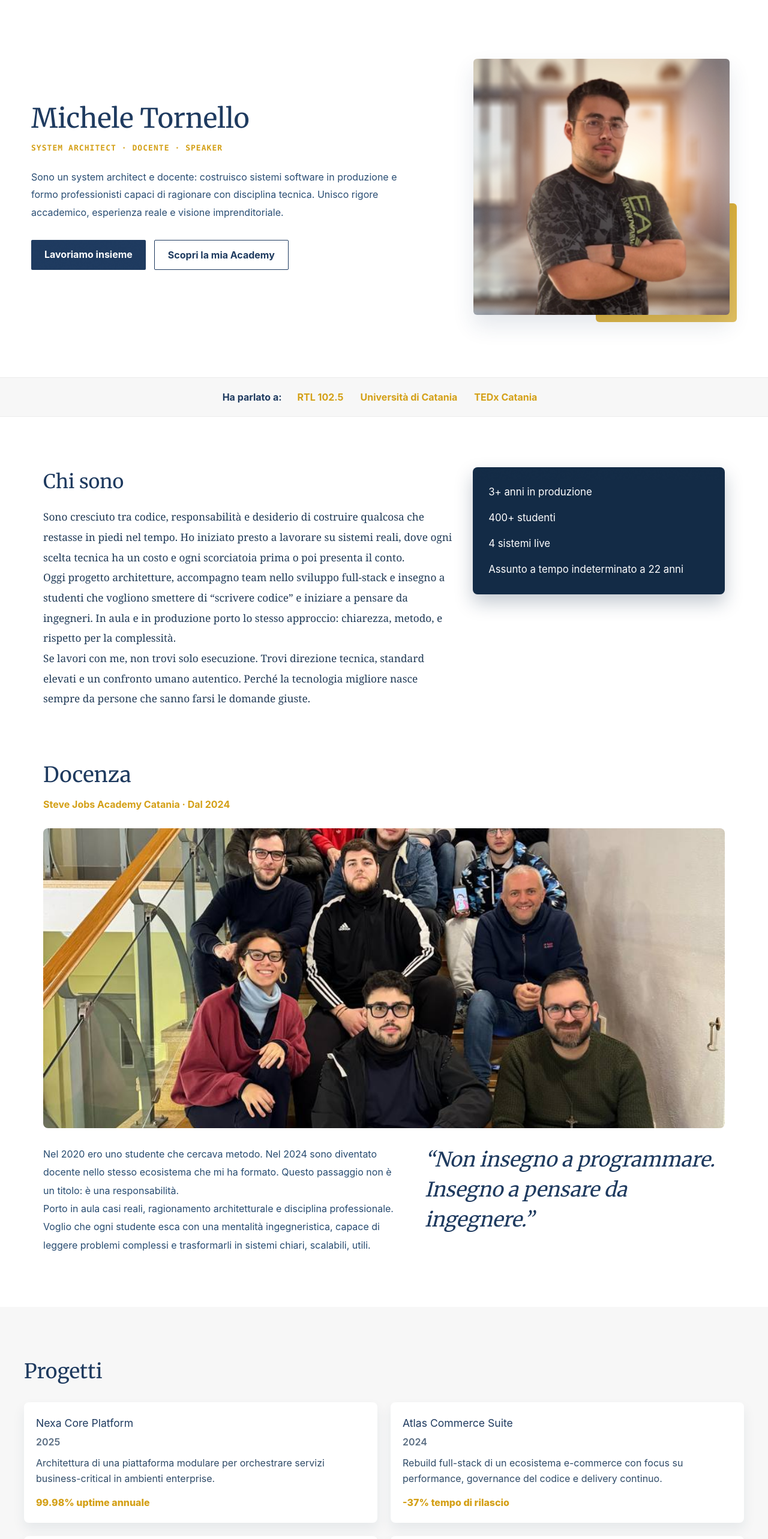
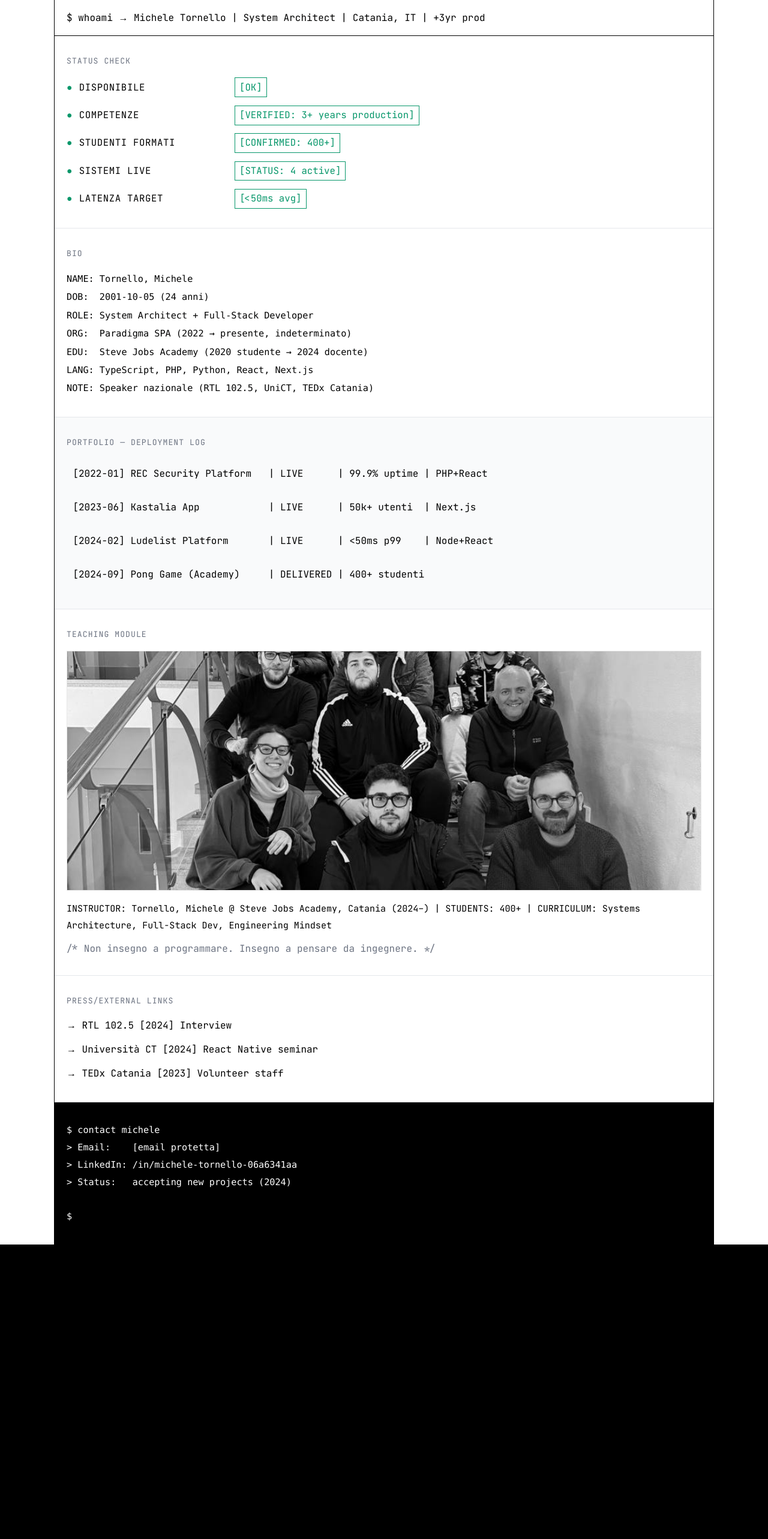
Before and after one commit to Flame0510/micheletornello.com, a Next.js app: page / in a window 1280 px wide. Shown: the top 2566 px of the page at 60% size. After the commit the page ends 2075 px from the top, so only its background shows below. Built offline with nearby package versions, Linux system fonts and the light colour scheme.

Commit message:
feat: r8 The Proof - data-only terminal aesthetic

```diff
--- a/src/app/page.tsx
+++ b/src/app/page.tsx
@@ -1,294 +1,143 @@
-const palette = {
-  white: '#FFFFFF',
-  blue: '#1E3A5F',
-  mustard: '#D4A017',
-  lightGray: '#F7F7F7',
-  darkBlue: '#132B46',
+import { CSSProperties } from 'react';
+import { JetBrains_Mono } from 'next/font/google';
+
+const jetbrainsMono = JetBrains_Mono({
+  subsets: ['latin'],
+  weight: ['400', '500', '700'],
+  display: 'swap',
+});
+
+const statusChecks = [
+  { label: 'DISPONIBILE', value: '[OK]' },
+  { label: 'COMPETENZE', value: '[VERIFIED: 3+ years production]' },
+  { label: 'STUDENTI FORMATI', value: '[CONFIRMED: 400+]' },
+  { label: 'SISTEMI LIVE', value: '[STATUS: 4 active]' },
+  { label: 'LATENZA TARGET', value: '[<50ms avg]' },
+];
+
+const deploymentLog = [
+  '[2022-01] REC Security Platform   | LIVE      | 99.9% uptime | PHP+React',
+  '[2023-06] Kastalia App            | LIVE      | 50k+ utenti  | Next.js',
+  '[2024-02] Ludelist Platform       | LIVE      | <50ms p99    | Node+React',
+  '[2024-09] Pong Game (Academy)     | DELIVERED | 400+ studenti',
+];
+
+const links = [
+  '→ RTL 102.5      [2024] Interview',
+  '→ Università CT  [2024] React Native seminar',
+  '→ TEDx Catania   [2023] Volunteer staff',
+];
+
+const styles: Record<string, CSSProperties> = {
+  main: { background: '#FFFFFF', color: '#000000', minHeight: '100vh' },
+  shell: { width: 'min(1100px, 100%)', margin: '0 auto', borderLeft: '1px solid #000', borderRight: '1px solid #000' },
+  header: {
+    borderBottom: '1px solid #000',
+    padding: '1rem 1.25rem',
+    fontSize: '1rem',
+    lineHeight: 1.7,
+    whiteSpace: 'nowrap',
+    overflowX: 'auto',
+  },
+  section: { padding: '2rem 1.25rem', borderBottom: '1px solid #E5E7EB' },
+  title: { fontSize: '0.82rem', letterSpacing: '0.08em', marginBottom: '1.1rem', color: '#6B7280' },
+  statusList: { display: 'grid', gap: '0.85rem' },
+  statusRow: { display: 'flex', alignItems: 'center', gap: '0.7rem', flexWrap: 'wrap', fontSize: '0.98rem', lineHeight: 1.8 },
+  dot: { color: '#059669' },
+  label: { minWidth: '15.5rem', letterSpacing: '0.04em' },
+  badge: { color: '#059669', border: '1px solid #059669', padding: '0.08rem 0.45rem' },
+  mono: { margin: 0, whiteSpace: 'pre-wrap', lineHeight: 2, fontSize: '0.95rem' },
+  logSection: { padding: '2rem 1.25rem', borderBottom: '1px solid #E5E7EB', background: '#F9FAFB' },
+  logList: { display: 'grid', gap: '0.4rem' },
+  logRow: { padding: '0.6rem 0.65rem', lineHeight: 1.9, whiteSpace: 'pre-wrap', userSelect: 'text' },
+  image: { width: '100%', height: '400px', objectFit: 'cover', filter: 'grayscale(1)', border: '1px solid #E5E7EB' },
+  teachingLine: { margin: '1rem 0 0', lineHeight: 1.9, fontSize: '0.94rem' },
+  quote: { margin: '0.75rem 0 0', color: '#6B7280' },
+  linksList: { display: 'grid', gap: '0.7rem' },
+  linkRow: { lineHeight: 1.8 },
+  contact: { background: '#000', color: '#FFF', padding: '2rem 1.25rem' },
+  contactBlock: { margin: 0, lineHeight: 1.9, whiteSpace: 'pre-wrap', fontSize: '0.95rem' },
+  cursor: { display: 'inline-block', animation: 'blink 1s step-end infinite' },
 };
 
-const projects = [
-  {
-    name: 'Nexa Core Platform',
-    year: '2025',
-    description:
-      'Architettura di una piattaforma modulare per orchestrare servizi business-critical in ambienti enterprise.',
-    metric: '99.98% uptime annuale',
-  },
-  {
-    name: 'Atlas Commerce Suite',
-    year: '2024',
-    description:
-      'Rebuild full-stack di un ecosistema e-commerce con focus su performance, governance del codice e delivery continuo.',
-    metric: '-37% tempo di rilascio',
-  },
-  {
-    name: 'SignalOps Dashboard',
-    year: '2024',
-    description:
-      'Sistema osservabilità e KPI real-time per decisioni tecniche rapide e allineamento tra team prodotto e sviluppo.',
-    metric: '4 team allineati su KPI unici',
-  },
-  {
-    name: 'Academy Engineering Track',
-    year: '2024',
-    description:
-      'Percorso didattico pratico per formare sviluppatori con metodo ingegneristico, non solo competenze operative.',
-    metric: '400+ studenti formati',
-  },
-];
+export default function Page() {
+  return (
+    <main className={jetbrainsMono.className} style={styles.main}>
+      <style>{`@keyframes blink {0%,100%{opacity:1}50%{opacity:0}} @media (max-width:768px){.proof-shell{border-left:none!important;border-right:none!important}.proof-header{white-space:pre-wrap!important;overflow-x:visible!important}.status-label{min-width:0!important}} .log-row:hover{background:#E5E7EB}`}</style>
+      <div className="proof-shell" style={styles.shell}>
+        <header className="proof-header" style={styles.header}>
+          $ whoami → Michele Tornello | System Architect | Catania, IT | +3yr prod
+        </header>
 
-export default function HomePage() {
-  return (
-    <main style={{ background: palette.white, color: palette.blue, fontFamily: 'Inter, system-ui, sans-serif' }}>
-      <section className="mentor-section" style={{ maxWidth: 1240, margin: '0 auto', padding: '86px 32px 92px' }}>
-        <div
-          style={{
-            display: 'grid',
-            gridTemplateColumns: 'minmax(0, 1.5fr) minmax(320px, 1fr)',
-            gap: 48,
-            alignItems: 'center',
-          }}
-        >
-          <div>
-            <h1
-              style={{
-                margin: 0,
-                fontFamily: 'var(--font-merriweather), Georgia, serif',
-                fontSize: 'clamp(2.4rem, 3.5vw, 4rem)',
-                lineHeight: 1.05,
-                color: palette.blue,
-              }}
-            >
-              Michele Tornello
-            </h1>
-            <div
-              style={{
-                display: 'inline-block',
-                marginTop: 16,
-                fontFamily: 'ui-monospace, SFMono-Regular, Menlo, Monaco, monospace',
-                fontWeight: 700,
-                fontSize: 13,
-                letterSpacing: '0.08em',
-                textTransform: 'uppercase',
-                color: palette.mustard,
-              }}
-            >
-              System Architect · Docente · Speaker
-            </div>
-            <p style={{ marginTop: 24, maxWidth: 620, fontSize: '1rem', lineHeight: 1.85, color: '#294D73' }}>
-              Sono un system architect e docente: costruisco sistemi software in produzione e formo professionisti capaci
-              di ragionare con disciplina tecnica. Unisco rigore accademico, esperienza reale e visione imprenditoriale.
-            </p>
-            <div style={{ display: 'flex', gap: 14, flexWrap: 'wrap', marginTop: 30 }}>
-              <a
-                href="#contatto"
-                style={{
-                  background: palette.blue,
-                  color: '#fff',
-                  textDecoration: 'none',
-                  padding: '12px 22px',
-                  borderRadius: 2,
-                  fontWeight: 700,
-                }}
-              >
-                Lavoriamo insieme
-              </a>
-              <a
-                href="#docenza"
-                style={{
-                  border: `1.5px solid ${palette.blue}`,
-                  color: palette.blue,
-                  textDecoration: 'none',
-                  padding: '12px 22px',
-                  borderRadius: 2,
-                  fontWeight: 700,
-                  background: 'transparent',
-                }}
-              >
-                Scopri la mia Academy
-              </a>
-            </div>
-          </div>
-
-          <div style={{ position: 'relative', padding: 12 }}>
-            <div
-              style={{
-                position: 'absolute',
-                right: 0,
-                bottom: 0,
-                width: '52%',
-                height: '44%',
-                background: `linear-gradient(145deg, ${palette.mustard}, #e2c05f)`,
-                borderRadius: 6,
-              }}
-            />
-            <img
-              src="/profile-photo.png"
-              alt="Michele Tornello"
-              style={{
-                position: 'relative',
-                zIndex: 1,
-                width: '100%',
-                maxWidth: 450,
-                display: 'block',
-                borderRadius: 6,
-                objectFit: 'cover',
-                boxShadow: '0 18px 36px rgba(30,58,95,0.12)',
-              }}
-            />
-          </div>
-        </div>
-      </section>
-
-      <section className="mentor-section" style={{ background: palette.lightGray, borderTop: '1px solid #ECECEC', borderBottom: '1px solid #ECECEC' }}>
-        <div style={{ maxWidth: 1100, margin: '0 auto', padding: '20px 24px', textAlign: 'center', fontWeight: 700, color: palette.mustard }}>
-          <span style={{ marginRight: 12, color: palette.blue }}>Ha parlato a:</span>
-          <span style={{ margin: '0 14px' }}>RTL 102.5</span>
-          <span style={{ margin: '0 14px' }}>Università di Catania</span>
-          <span style={{ margin: '0 14px' }}>TEDx Catania</span>
-        </div>
-      </section>
-
-      <section className="mentor-section" style={{ maxWidth: 1200, margin: '0 auto', padding: '84px 32px' }}>
-        <div style={{ display: 'grid', gridTemplateColumns: '1.3fr 0.8fr', gap: 34, alignItems: 'start' }}>
-          <div>
-            <h2 style={{ marginTop: 0, marginBottom: 18, fontFamily: 'var(--font-merriweather), Georgia, serif', fontSize: '2rem' }}>Chi sono</h2>
-            <div style={{ fontFamily: 'Georgia, serif', fontSize: '1.08rem', lineHeight: 1.95, color: '#213B57' }}>
-              <p>
-                Sono cresciuto tra codice, responsabilità e desiderio di costruire qualcosa che restasse in piedi nel
-                tempo. Ho iniziato presto a lavorare su sistemi reali, dove ogni scelta tecnica ha un costo e ogni
-                scorciatoia prima o poi presenta il conto.
-              </p>
-              <p>
-                Oggi progetto architetture, accompagno team nello sviluppo full-stack e insegno a studenti che vogliono
-                smettere di “scrivere codice” e iniziare a pensare da ingegneri. In aula e in produzione porto lo stesso
-                approccio: chiarezza, metodo, e rispetto per la complessità.
-              </p>
-              <p>
-                Se lavori con me, non trovi solo esecuzione. Trovi direzione tecnica, standard elevati e un confronto
-                umano autentico. Perché la tecnologia migliore nasce sempre da persone che sanno farsi le domande giuste.
-              </p>
-            </div>
-          </div>
-          <aside style={{ background: palette.darkBlue, color: '#fff', padding: '28px 26px', borderRadius: 8, boxShadow: '0 14px 30px rgba(19,43,70,0.25)' }}>
-            <ul style={{ margin: 0, padding: 0, listStyle: 'none', display: 'grid', gap: 16, fontSize: '1.05rem', lineHeight: 1.6 }}>
-              <li>3+ anni in produzione</li>
-              <li>400+ studenti</li>
-              <li>4 sistemi live</li>
-              <li>Assunto a tempo indeterminato a 22 anni</li>
-            </ul>
-          </aside>
-        </div>
-      </section>
-
-      <section id="docenza" className="mentor-section" style={{ maxWidth: 1200, margin: '0 auto', padding: '0 32px 88px' }}>
-        <h2 style={{ margin: 0, fontFamily: 'var(--font-merriweather), Georgia, serif', fontSize: '2.2rem', color: palette.blue }}>Docenza</h2>
-        <p style={{ marginTop: 10, marginBottom: 28, color: palette.mustard, fontWeight: 700 }}>
-          Steve Jobs Academy Catania · Dal 2024
-        </p>
-        <img
-          src="/academy-class.jpg"
-          alt="Lezione in aula alla Steve Jobs Academy"
-          style={{ width: '100%', maxHeight: 500, objectFit: 'cover', borderRadius: 8, display: 'block' }}
-        />
-
-        <div style={{ display: 'grid', gridTemplateColumns: '1.2fr 1fr', gap: 36, marginTop: 28, alignItems: 'start' }}>
-          <div style={{ color: '#274B70', lineHeight: 1.9 }}>
-            <p>
-              Nel 2020 ero uno studente che cercava metodo. Nel 2024 sono diventato docente nello stesso ecosistema che
-              mi ha formato. Questo passaggio non è un titolo: è una responsabilità.
-            </p>
-            <p>
-              Porto in aula casi reali, ragionamento architetturale e disciplina professionale. Voglio che ogni studente
-              esca con una mentalità ingegneristica, capace di leggere problemi complessi e trasformarli in sistemi
-              chiari, scalabili, utili.
-            </p>
-          </div>
-          <blockquote
-            style={{
-              margin: 0,
-              padding: 0,
-              fontFamily: 'var(--font-merriweather), Georgia, serif',
-              fontStyle: 'italic',
-              fontSize: 'clamp(1.5rem, 2.6vw, 2.2rem)',
-              lineHeight: 1.5,
-              color: palette.blue,
-            }}
-          >
-            “Non insegno a programmare. Insegno a pensare da ingegnere.”
-          </blockquote>
-        </div>
-      </section>
-
-      <section className="mentor-section" style={{ background: palette.lightGray, padding: '82px 32px' }}>
-        <div style={{ maxWidth: 1200, margin: '0 auto' }}>
-          <h2 style={{ marginTop: 0, marginBottom: 26, fontFamily: 'var(--font-merriweather), Georgia, serif', fontSize: '2.1rem', color: palette.blue }}>
-            Progetti
-          </h2>
-          <div style={{ display: 'grid', gridTemplateColumns: 'repeat(2, minmax(0, 1fr))', gap: 22 }}>
-            {projects.map((project) => (
-              <article
-                key={project.name}
-                style={{ background: '#fff', padding: '22px 20px', borderRadius: 8, boxShadow: '0 10px 20px rgba(30,58,95,0.08)' }}
-              >
-                <h3 style={{ margin: '0 0 6px', fontSize: '1.1rem' }}>{project.name}</h3>
-                <p style={{ margin: '0 0 10px', color: '#5A6D82', fontWeight: 600 }}>{project.year}</p>
-                <p style={{ margin: '0 0 14px', color: '#2F4B68', lineHeight: 1.65 }}>{project.description}</p>
-                <p style={{ margin: 0, color: palette.mustard, fontWeight: 800 }}>{project.metric}</p>
-              </article>
+        <section style={styles.section}>
+          <div style={styles.title}>STATUS CHECK</div>
+          <div style={styles.statusList}>
+            {statusChecks.map((item) => (
+              <div key={item.label} style={styles.statusRow}>
+                <span aria-hidden="true" style={styles.dot}>
+                  ●
+                </span>
+                <span className="status-label" style={styles.label}>
+                  {item.label}
+                </span>
+                <span style={styles.badge}>{item.value}</span>
+              </div>
             ))}
           </div>
-        </div>
-      </section>
+        </section>
 
-      <section className="mentor-section" style={{ maxWidth: 1200, margin: '0 auto', padding: '84px 32px' }}>
-        <h2 style={{ marginTop: 0, marginBottom: 30, fontFamily: 'var(--font-merriweather), Georgia, serif', fontSize: '2.1rem' }}>
-          Aree di Expertise
-        </h2>
-        <div style={{ display: 'grid', gridTemplateColumns: 'repeat(3, minmax(0, 1fr))', gap: 24 }}>
-          {[
-            {
-              icon: '🏗️',
-              title: 'Architettura Sistemi',
-              points: ['System design enterprise', 'Scalabilità e resilienza', 'Domain modeling', 'Governance tecnica'],
-            },
-            {
-              icon: '💻',
-              title: 'Full-Stack Dev',
-              points: ['Frontend moderno', 'Backend robusto', 'API design', 'CI/CD e qualità del rilascio'],
-            },
-            {
-              icon: '🎓',
-              title: 'Formazione Tecnica',
-              points: ['Didattica pratica', 'Metodo ingegneristico', 'Mentorship professionale', 'Preparazione al lavoro reale'],
-            },
-          ].map((area) => (
-            <article key={area.title} style={{ padding: '10px 4px' }}>
-              <div style={{ fontSize: '2rem', marginBottom: 8 }}>{area.icon}</div>
-              <h3 style={{ marginTop: 0, marginBottom: 12, fontFamily: 'var(--font-merriweather), Georgia, serif', fontSize: '1.35rem' }}>
-                {area.title}
-              </h3>
-              <ul style={{ margin: 0, paddingLeft: 18, color: '#2B4A69', lineHeight: 1.8 }}>
-                {area.points.map((point) => (
-                  <li key={point}>{point}</li>
-                ))}
-              </ul>
-            </article>
-          ))}
-        </div>
-      </section>
+        <section style={styles.section}>
+          <div style={styles.title}>BIO</div>
+          <pre style={styles.mono}>{`NAME: Tornello, Michele
+DOB:  2001-10-05 (24 anni)
+ROLE: System Architect + Full-Stack Developer
+ORG:  Paradigma SPA (2022 → presente, indeterminato)
+EDU:  Steve Jobs Academy (2020 studente → 2024 docente)
+LANG: TypeScript, PHP, Python, React, Next.js
+NOTE: Speaker nazionale (RTL 102.5, UniCT, TEDx Catania)`}</pre>
+        </section>
 
-      <section id="contatto" className="mentor-section" style={{ background: palette.blue, color: '#fff', textAlign: 'center', padding: '84px 24px' }}>
-        <h2 style={{ marginTop: 0, marginBottom: 14, fontFamily: 'var(--font-merriweather), Georgia, serif', fontSize: '2rem', color: '#fff' }}>
-          Prenota una consulenza.
-        </h2>
-        <p style={{ margin: '0 auto 14px', maxWidth: 660, lineHeight: 1.8 }}>
-          Se vuoi costruire sistemi migliori, far crescere il tuo team o accelerare il tuo percorso tecnico, parliamone.
-        </p>
-        <p style={{ margin: '0 0 8px', color: palette.mustard, fontWeight: 700 }}>michele.tornello@gmail.com</p>
-        <p style={{ margin: '0 0 8px' }}>LinkedIn: linkedin.com/in/micheletornello</p>
-        <p style={{ margin: 0, opacity: 0.9 }}>Rispondo entro 48 ore.</p>
-      </section>
+        <section style={styles.logSection}>
+          <div style={styles.title}>PORTFOLIO — DEPLOYMENT LOG</div>
+          <div style={styles.logList}>
+            {deploymentLog.map((row) => (
+              <div key={row} className="log-row" style={styles.logRow}>
+                {row}
+              </div>
+            ))}
+          </div>
+        </section>
+
+        <section style={styles.section}>
+          <div style={styles.title}>TEACHING MODULE</div>
+          <img src="/academy-class.jpg" alt="Classe in aula - Steve Jobs Academy" style={styles.image} />
+          <p style={styles.teachingLine}>
+            INSTRUCTOR: Tornello, Michele @ Steve Jobs Academy, Catania (2024–) | STUDENTS: 400+ | CURRICULUM:
+            Systems Architecture, Full-Stack Dev, Engineering Mindset
+          </p>
+          <p style={styles.quote}>/* Non insegno a programmare. Insegno a pensare da ingegnere. */</p>
+        </section>
+
+        <section style={styles.section}>
+          <div style={styles.title}>PRESS/EXTERNAL LINKS</div>
+          <div style={styles.linksList}>
+            {links.map((row) => (
+              <div key={row} style={styles.linkRow}>
+                {row}
+              </div>
+            ))}
+          </div>
+        </section>
+
+        <section style={styles.contact}>
+          <pre style={styles.contactBlock}>{`$ contact michele
+> Email:    [email protetta]
+> LinkedIn: /in/michele-tornello-06a6341aa
+> Status:   accepting new projects (2024)
+
+$ `}<span style={styles.cursor}>_</span></pre>
+        </section>
+      </div>
     </main>
   );
 }
```
